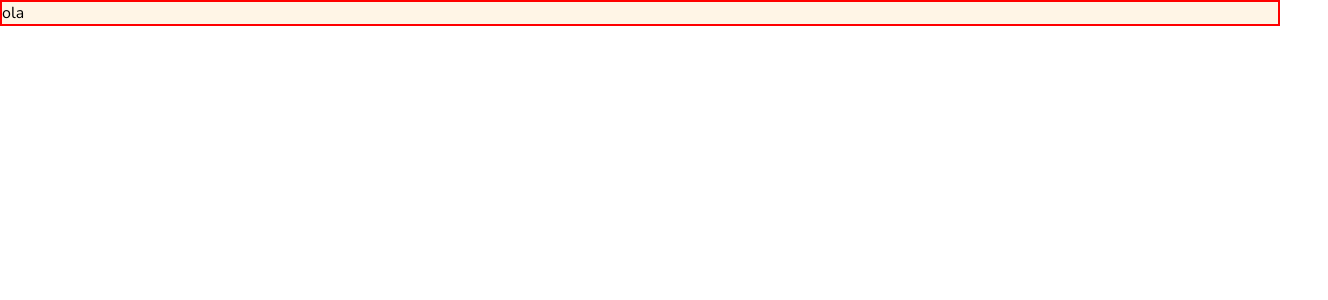
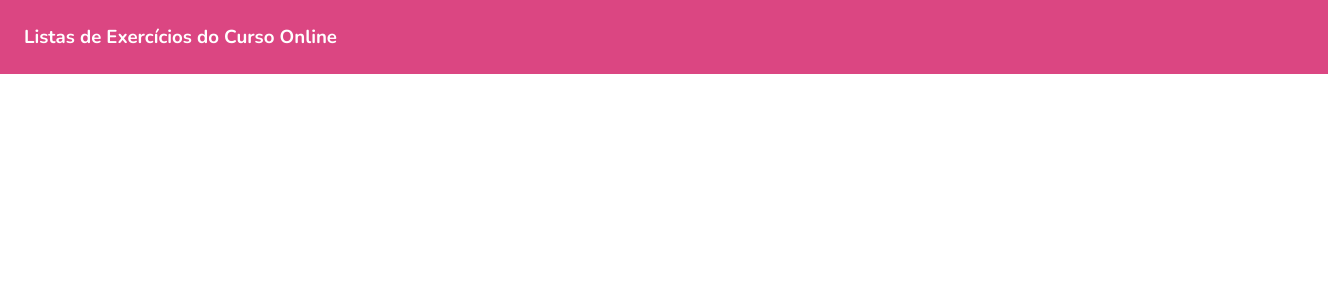
Before and after one commit to andrebnf/nt-listas-excc, a Next.js app: page / in a window 1280 px wide. Shown: the top 300 px of the page, 1328 px wide, since content can reach past the window. Built offline with nearby package versions, Linux system fonts and the light colour scheme.

Commit message:
fixed sizes in theme and added navigation component

```diff
--- a/components/navigation.tsx
+++ b/components/navigation.tsx
@@ -0,0 +1,19 @@
+import styled from "styled-components";
+
+const NavBar = styled.nav`
+  width: 100%;
+  padding: ${({theme}) => theme.space[4]};
+  background-color: ${({theme}) => theme.colors.primary};
+`
+
+const NavTitle = styled.h3`
+  color: white;
+  padding: 0;
+  margin: 0;
+`
+
+export const Navigation = (props: any) => (
+  <NavBar>
+    <NavTitle>Listas de Exercícios do Curso Online</NavTitle>
+  </NavBar>
+)
--- a/pages/index.tsx
+++ b/pages/index.tsx
@@ -1,16 +1,10 @@
 import type { NextPage } from 'next';
 import styled from 'styled-components';
-
-const MySection = styled.section`
-  border: 2px solid red;
-  background-color: ${({theme}) => theme.colors.background};
-`;
+import { Navigation } from '../components/navigation';
 
 const Home: NextPage = () => {
   return (
-    <MySection>
-        ola
-    </MySection>
+    <Navigation />
   )
 }
 
--- a/styles/theme.ts
+++ b/styles/theme.ts
@@ -9,5 +9,18 @@ export const theme: DefaultTheme = {
     background: '#FFF5E6',
     text: '#444'
   },
-    space: [4, 8, 12, 16, 24, 32, 48, 64, 96, 128, 192, 256]
-}
+  space: [
+    '4px',
+    '8px',
+    '12px',
+    '16px',
+    '24px',
+    '32px',
+    '48px',
+    '64px',
+    '96px',
+    '128px',
+    '192px',
+    '256px'
+  ]
+};
```
Lines whose indentation alone changed are shown as unchanged.
